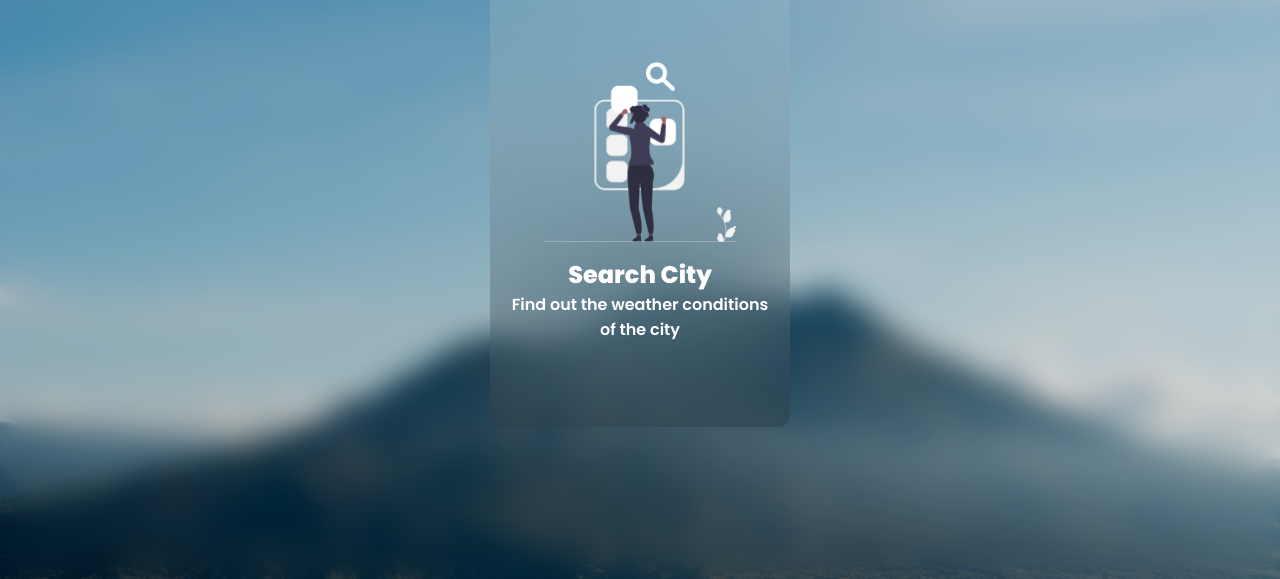
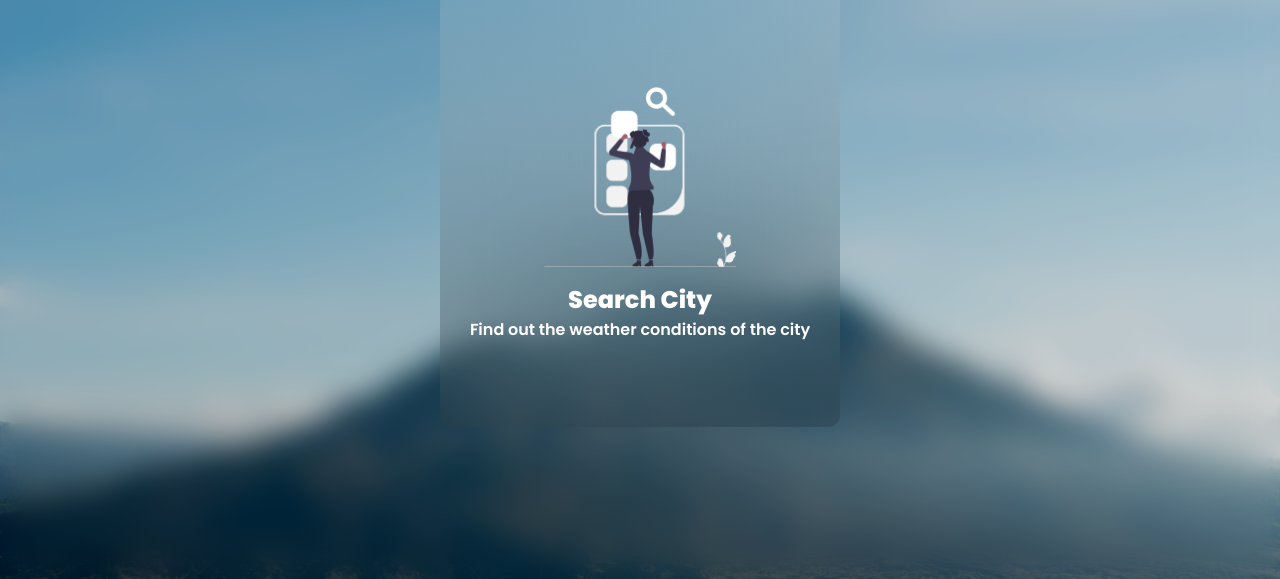
Before and after one commit to bchokri/Weather_App, a plain HTML site: page index.html in a window 1280 px wide. Shown: the part 221-800 px from the top of the page. Drawn offline with nearby package versions, Linux system fonts and the light colour scheme; a web font is replaced by a local one.

```diff
--- a/style.css
+++ b/style.css
@@ -37,7 +37,7 @@ body::before{
 
 .main-container
 {
-    width: 300px;
+    width: 400px;
     height: 496px;
     z-index: 1;
     background: linear-gradient(to top,rgb(0,0,0,0.15),rgb(255,255,255,0.15));
@@ -159,11 +159,11 @@ body::before{
     width: 8px;
 }
 
-.forecast-items-container::-webkit-scrollbar-track
+/* .forecast-items-container::-webkit-scrollbar-track
 {
     background: rgb(0,0,0,0.1);
     border-radius: 99px;
-}
+} */
 
 .forecast-items-container::-webkit-scrollbar-thumb
 {
```
Also changed, not shown: index.html (line endings or trailing spaces), script.js (line endings or trailing spaces), 1 other file.
